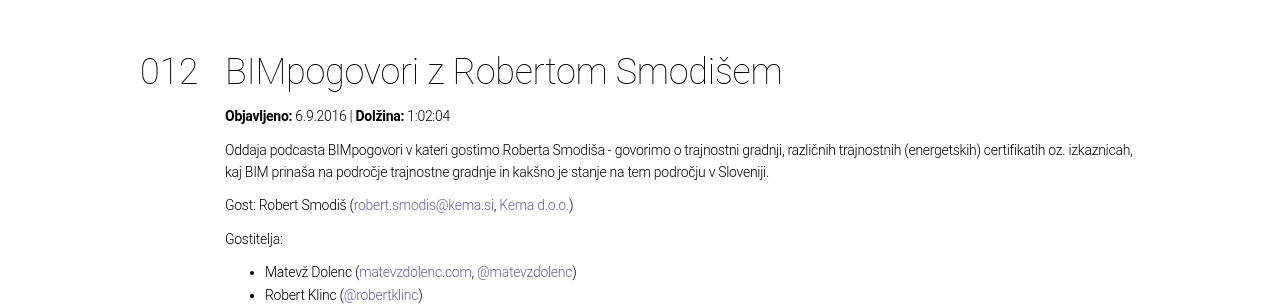
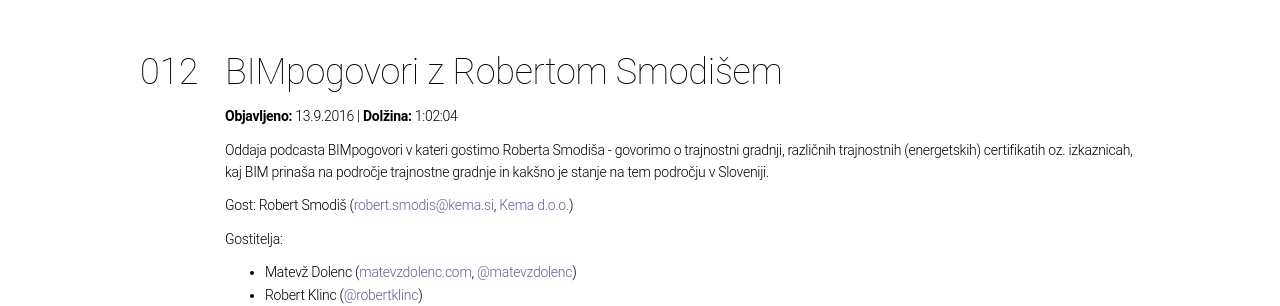
Before and after one commit to bimpogovori/bimpogovori.github.io, a Jekyll site: the page built from _posts/2016-09-13-012.html, in a window 1280 px wide. Shown: the part 417-723 px from the top of the page. Built offline with Jekyll 4.4.1, drawn with Linux system fonts in a browser that asks for light colours; some web fonts are replaced.

Commit message:
popravki datumov

```diff
--- a/_posts/2016-09-13-012.html
+++ b/_posts/2016-09-13-012.html
@@ -5,7 +5,7 @@ number: "012"
 duration: "1:02:04"
 description: Oddaja podcasta BIMpogovori v kateri gostimo Roberta Smodiša - govorimo o trajnostni gradnji, različnih trajnostnih (energetskih) certifikatih oz. izkaznicah, kaj BIM prinaša na področje trajnostne gradnje in kakšno je stanje na tem področju v Sloveniji.
 subtitle: Oddaja podcasta BIMpogovori v kateri gostimo Roberta Smodiša
-date: 2016-09-06
+date: 2016-09-13
 file: "https://github.com/bimpogovori/bimpogovori.github.io/raw/master/recordings/BIMpogovori-012.mp3"
 length: "29870954"
 keywords: oddaja,BIMpogovori,Robert,Smodiš,KEMA,trajnostna,gradnja,energetska,učinkovitost,green,BIM,LCA,life-cycle,assessment,life-cycle,costing,ZAG,energetska,izkaznica,okoljske,dekleracije,proizvoda,popis,del
--- a/priporocila/index.html
+++ b/priporocila/index.html
@@ -9,7 +9,7 @@ layout: default
 
 		<div class="row">
 			<div class="col-sm-6 col-xs-6 m-b">
-				<p><strong>011 BIMpogovori z Robertom Smodišem</strong> <small>(13.9.2016)</small></p>
+				<p><strong>012 BIMpogovori z Robertom Smodišem</strong> <small>(13.9.2016)</small></p>
 				<ul>
 					<li>(Robert) Janis Varufakis, <a href="http://www.emka.si/globalni-minotaver/PR/1984277 ">Globalni minotaver - Amerika, Evropa in prihodnost svetovnega gospodarstva</a></li>
 					<li>(Matevž) SmartMarket Report, <a href="https://www.wbdg.org/pdfs/mhc_smartmarket_rep2010.pdf">Green BIM: How Building Information Modeling is Contributing to Green Design and Construction</a></li>
```
